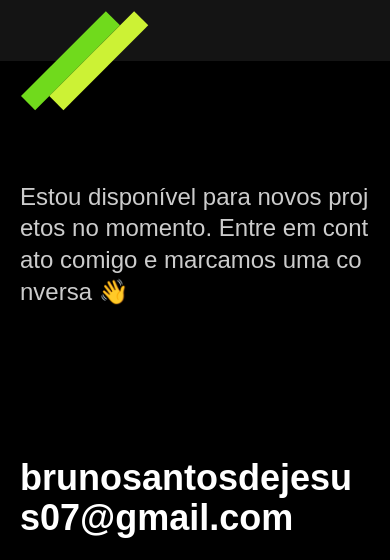
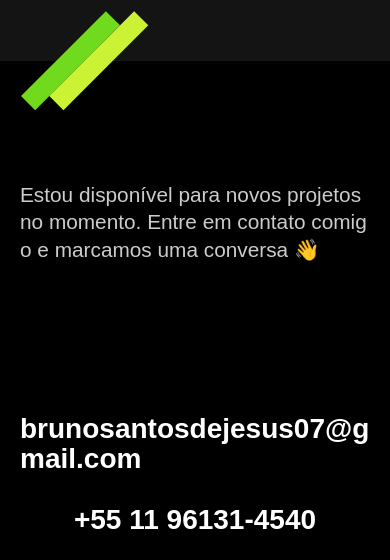
Before and after one commit to brunojesus07/Portfolio-apresentacao, a plain HTML site: page index.html in a window 390 px wide. Shown: the part 3551-4111 px from the top of the page. Drawn offline with Linux system fonts and the light colour scheme.

Commit message:
Update footer.css

```diff
--- a/css/footer.css
+++ b/css/footer.css
@@ -54,4 +54,12 @@
     word-break: break-all;
   }
 
+  .footer-texto {
+    font-size: 1.3rem;
+  }
+
+  .footer-contato li {
+    font-size: 1.75rem;
+    justify-content: center;
+  }
 }
```
